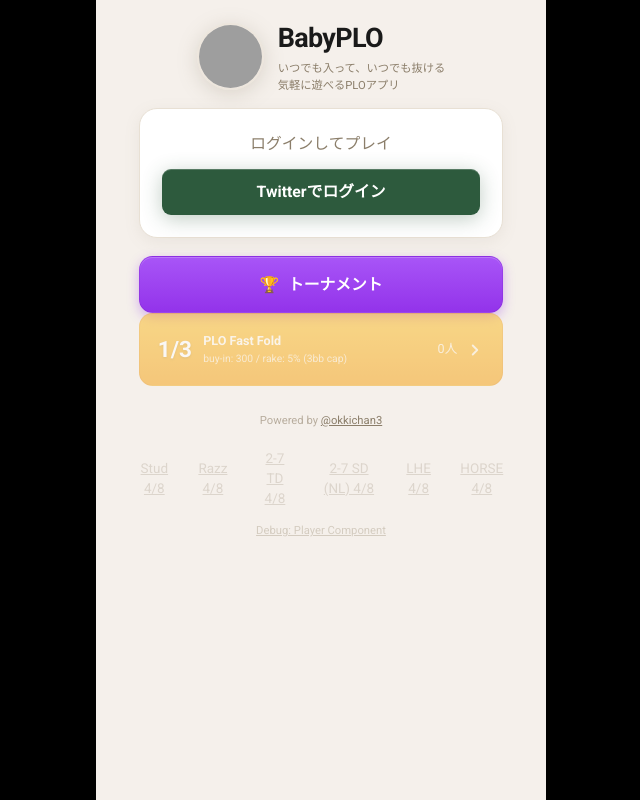
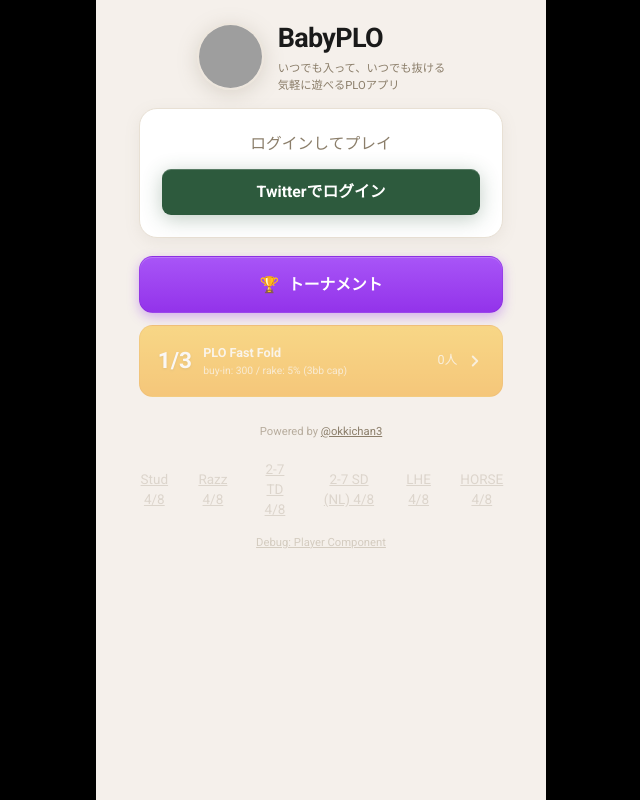
Before and after one commit to okihara/plo-game, a React (Vite) app: page / in a window 1280 px wide. Shown: the whole page, without its empty margins (319-959 px from the left). Built offline with nearby package versions, Linux system fonts and the light colour scheme; no server answers; grey boxes are pictures that could not be loaded.

Commit message:
fix(ui): トーナメントボタンとFast Foldボタンの間にマージンを追加
Co-Authored-By: Claude Opus 4.6 (1M context) <noreply@anthropic.com>

```diff
--- a/src/pages/SimpleLobby.tsx
+++ b/src/pages/SimpleLobby.tsx
@@ -247,7 +247,7 @@ export function SimpleLobby({ onPlayOnline, onCreatePrivate, onJoinPrivate, onTo
           )}
 
           {/* Tables - Fast Fold */}
-          <div className="space-y-[2.5cqw]">
+          <div className="mt-[2.5cqw] space-y-[2.5cqw]">
             {TABLE_OPTIONS.filter(t => t.isFastFold).map((table) => {
               const count = playerCounts[`${table.blinds}-ff`] ?? 0;
               return (
```
